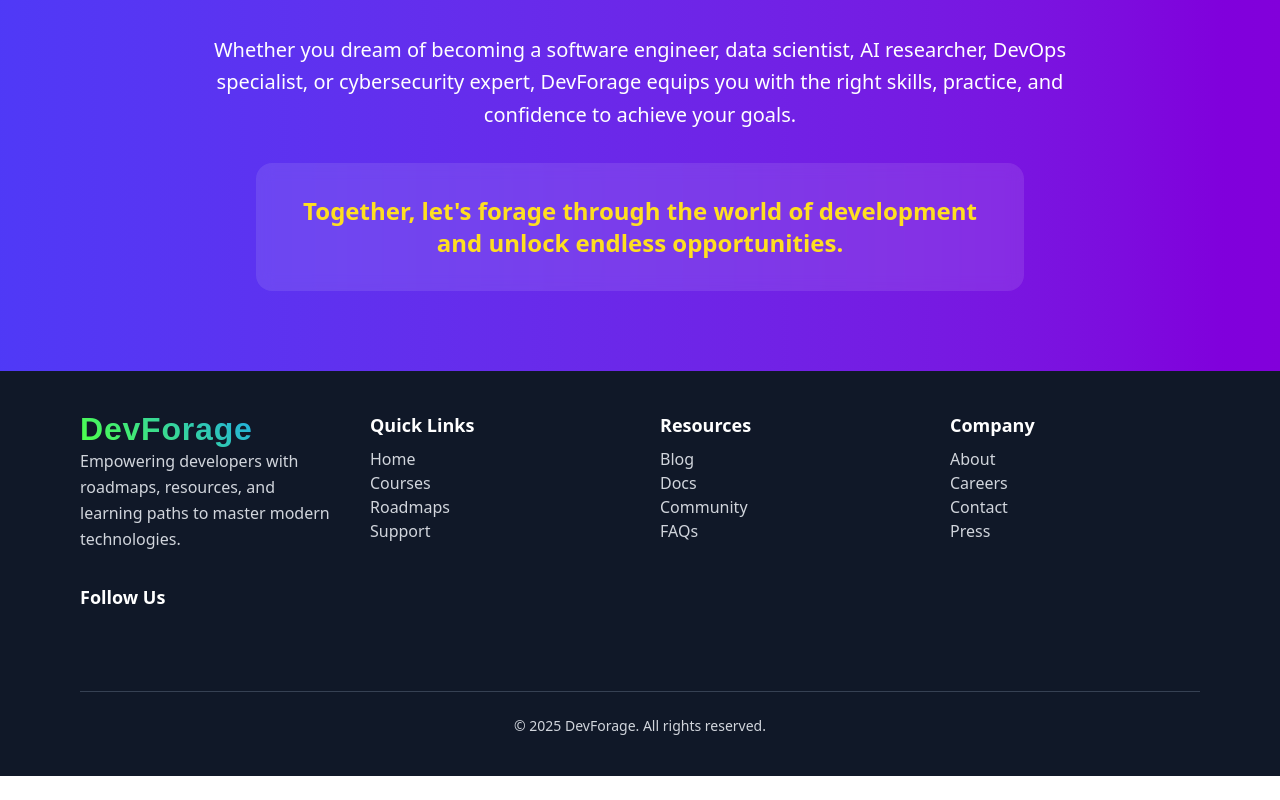
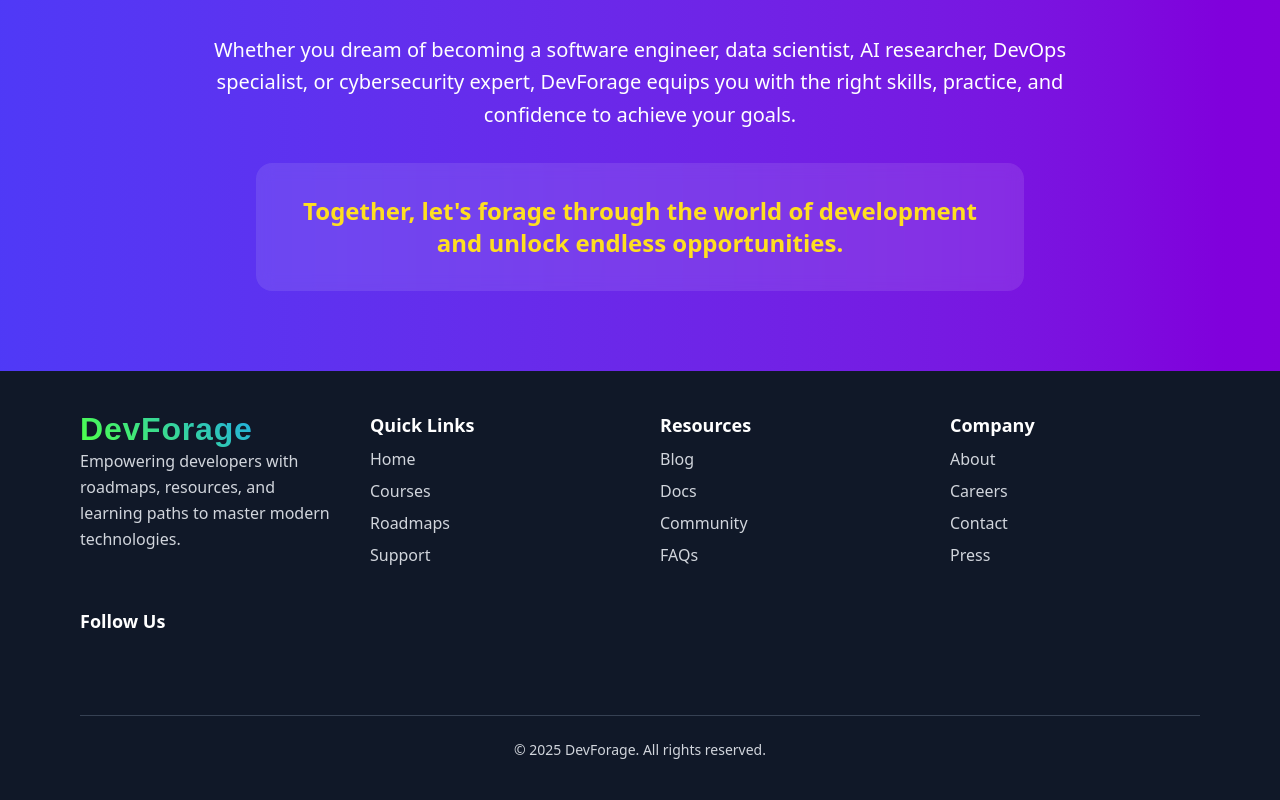
Before and after one commit to raushan-sinha/dev-forage, a React (Vite) app: page / in a window 1280 px wide. Shown: the part 3181-3981 px from the top of the page. Before the commit the page ends 3957 px from the top, so only its background shows below. Built offline with nearby package versions, Linux system fonts and the light colour scheme; some icons are missing.

Commit message:
Updated Community page codes and Fixed the issues in the Footer

```diff
--- a/src/components/Footer/Footer.jsx
+++ b/src/components/Footer/Footer.jsx
@@ -17,6 +17,8 @@ export default function Footer() {
     return (
         <footer className="bg-gray-900 text-gray-300 py-10 px-6 md:px-20">
             <div className="max-w-7xl mx-auto grid grid-cols-1 md:grid-cols-4 gap-10">
+
+                {/* Brand */}
                 <div className="-mb-4">
                     <h2 className="text-3xl font-bold text-black tracking-wide logo-text cursor-pointer">
                         {footerData.brand.name}
@@ -26,15 +28,15 @@ export default function Footer() {
                     </p>
                 </div>
 
-
+                {/* Sections */}
                 {footerData.sections.map((section) => (
                     <div key={section.id}>
                         <h3 className="text-lg font-semibold text-white mb-2">
                             {section.title}
                         </h3>
-                        {section.links.map((link, idx) => (
-                            <ul className="space-y-2">
-                                <li key={idx}>
+                        <ul className="space-y-2">
+                            {section.links.map((link) => (
+                                <li key={link.name}>
                                     <Link
                                         to={link.href}
                                         className="hover:text-blue-400 transition-colors"
@@ -42,17 +44,18 @@ export default function Footer() {
                                         {link.name}
                                     </Link>
                                 </li>
-                            </ul>
-                        ))}
+                            ))}
+                        </ul>
                     </div>
                 ))}
 
+                {/* Social Links */}
                 <div>
                     <h3 className="text-lg font-semibold text-white mb-2">Follow Us</h3>
                     <div className="flex space-x-4 text-2xl">
-                        {footerData.socialLinks.map((social, idx) => (
+                        {footerData.socialLinks.map((social) => (
                             <a
-                                key={idx}
+                                key={social.icon}
                                 href={social.href}
                                 target="_blank"
                                 rel="noopener noreferrer"
@@ -65,6 +68,7 @@ export default function Footer() {
                 </div>
             </div>
 
+            {/* Copyright */}
             <div className="text-center border-t border-gray-700 mt-10 pt-6 text-sm">
                 {footerData.copyright}
             </div>
--- a/src/pages/Community/sections/CallToAction.jsx
+++ b/src/pages/Community/sections/CallToAction.jsx
@@ -2,7 +2,7 @@ import React from "react";
 
 export default function CallToAction() {
     return (
-        <section className="py-20 px-6 md:px-20 bg-gradient-to-r from-blue-600 to-indigo-700 text-white text-center">
+        <section className="py-20 px-6 md:px-20 bg-gradient-to-r from-gray-800 to-black text-white text-center">
             <h2 className="text-3xl md:text-4xl font-bold mb-6">
                 Be Part of the DevForage Community
             </h2>
@@ -10,7 +10,7 @@ export default function CallToAction() {
                 Your journey as a developer is better with others by your side.
                 Collaborate, share knowledge, and innovate together.
             </p>
-            <button className="px-8 py-3 bg-black hover:bg-gray-900 rounded-xl shadow-md transition">
+            <button className="px-8 py-3 bg-white text-black hover:bg-gray-200 rounded-xl shadow-md transition cursor-pointer">
                 Join the Community →
             </button>
         </section>
--- a/src/pages/Community/sections/HeroSection.jsx
+++ b/src/pages/Community/sections/HeroSection.jsx
@@ -11,10 +11,10 @@ export default function HeroSection() {
                 collaboration, and networking drive your learning journey forward.
             </p>
             <div className="flex flex-col sm:flex-row justify-center gap-4">
-                <button className="px-6 py-3 bg-blue-600 hover:bg-blue-700 rounded-xl shadow-md transition">
+                <button className="px-6 py-3 bg-blue-600 hover:bg-blue-700 rounded-xl shadow-md transition cursor-pointer">
                     🚀 Join Discussions
                 </button>
-                <button className="px-6 py-3 bg-gray-700 hover:bg-gray-600 rounded-xl shadow-md transition">
+                <button className="px-6 py-3 bg-gray-700 hover:bg-gray-600 rounded-xl shadow-md transition cursor-pointer">
                     👥 Connect with Developers
                 </button>
             </div>
--- a/src/pages/Community/sections/WhyCommunity.jsx
+++ b/src/pages/Community/sections/WhyCommunity.jsx
@@ -19,7 +19,7 @@ export default function WhyCommunity() {
                         key={i}
                         className="p-6 bg-white dark:bg-gray-800 rounded-xl shadow-md hover:shadow-lg transition"
                     >
-                        ✅ {item}
+                        {item}
                     </li>
                 ))}
             </ul>
```
